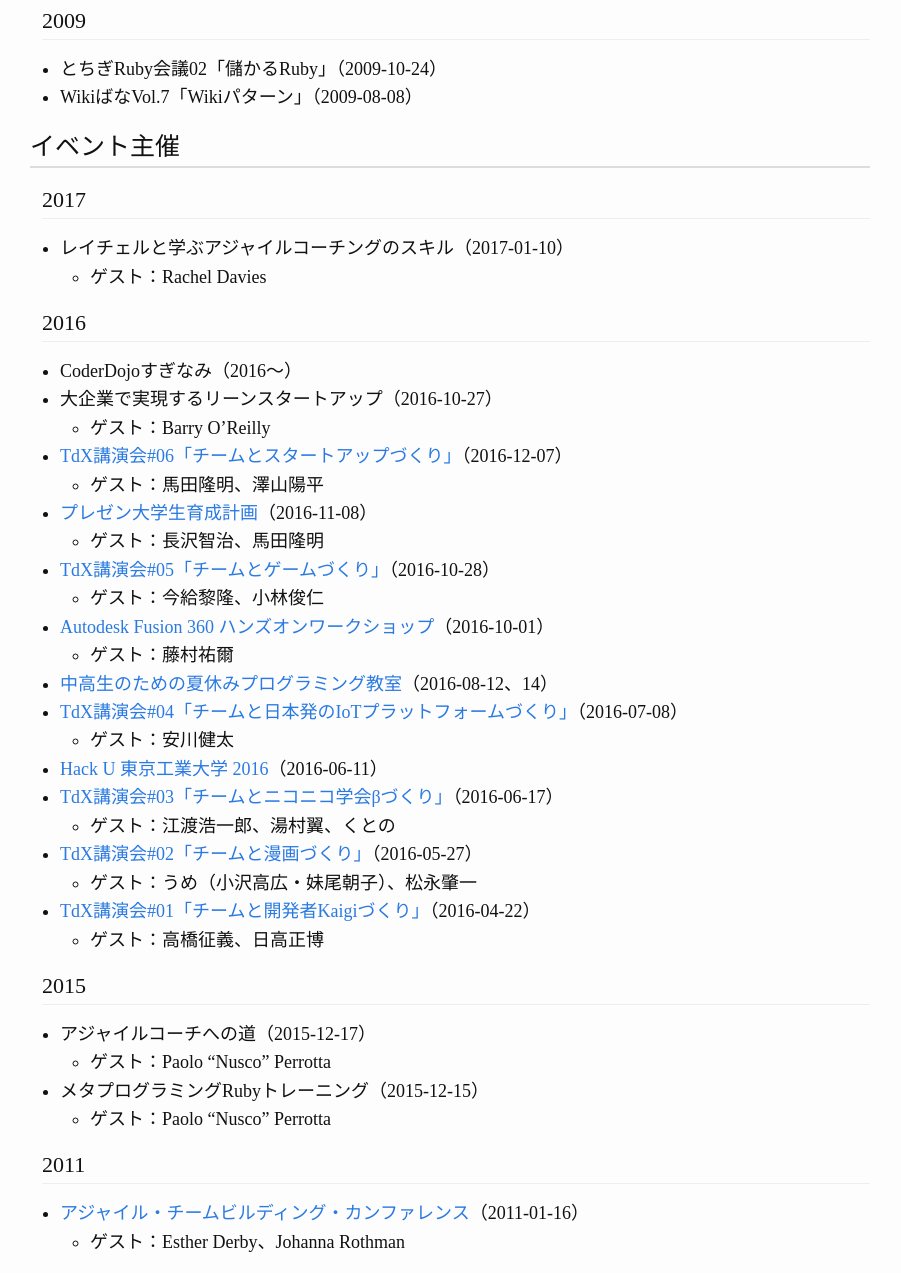
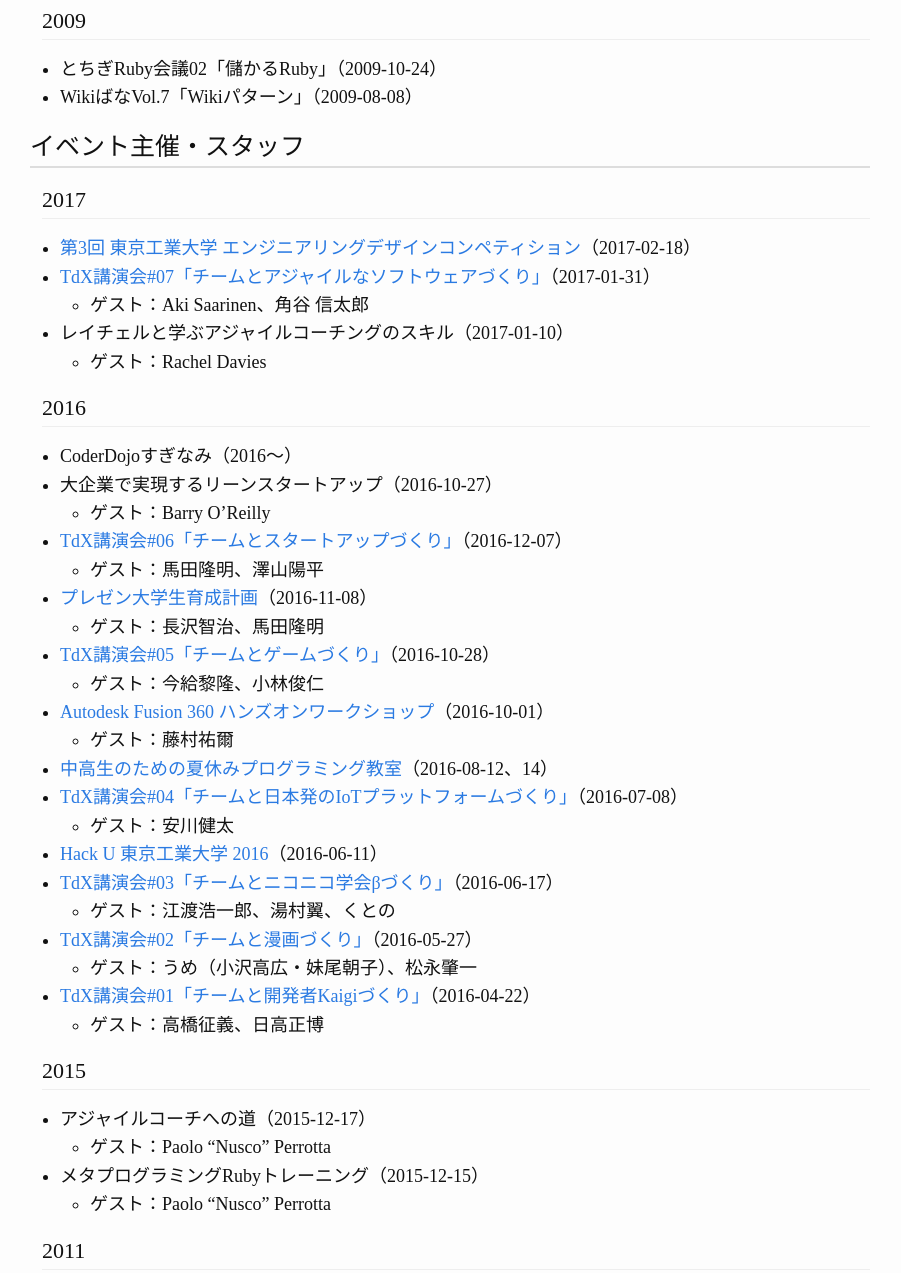
Before and after one commit to kdmsnr/kdmsnr.github.io, a Jekyll site: the page built from index.md, in a window 1280 px wide and 1400 px high, scrolled down 5603 px, cut to the strip 127-1400 px from the top of the window. Shown: the whole strip, without its empty margins (190-1091 px from the left). Built offline with Jekyll 4.4.1, drawn with Linux system fonts in a browser that asks for light colours; Markdown is read by kramdown in place of the engine named in the settings; comment, search, counter and statistics services are not loaded; some of the changed text lies outside the part shown.

Commit message:
Update index

```diff
--- a/index.md
+++ b/index.md
@@ -146,9 +146,12 @@
 - とちぎRuby会議02「儲かるRuby」（2009-10-24）
 - WikiばなVol.7「Wikiパターン」（2009-08-08）
 
-## イベント主催
+## イベント主催・スタッフ
 
 ### 2017
+- [第3回 東京工業大学 エンジニアリングデザインコンペティション](http://www.eng.titech.ac.jp/~cbe/competition2017/)（2017-02-18）
+- [TdX講演会#07「チームとアジャイルなソフトウェアづくり」](https://cbec-titech.connpass.com/event/48167/)（2017-01-31）
+  - ゲスト：Aki Saarinen、角谷 信太郎
 - レイチェルと学ぶアジャイルコーチングのスキル（2017-01-10）
   - ゲスト：Rachel Davies
 
@@ -191,7 +194,7 @@
 
 ## 学会運営
 
-- イノベーション教育学会 第4回年次大会（2016-06-18、19）
+- [イノベーション教育学会 第4回年次大会](https://iec2016.sched.com/)（2016-06-18、19）
 
 ## Blog
 
```
